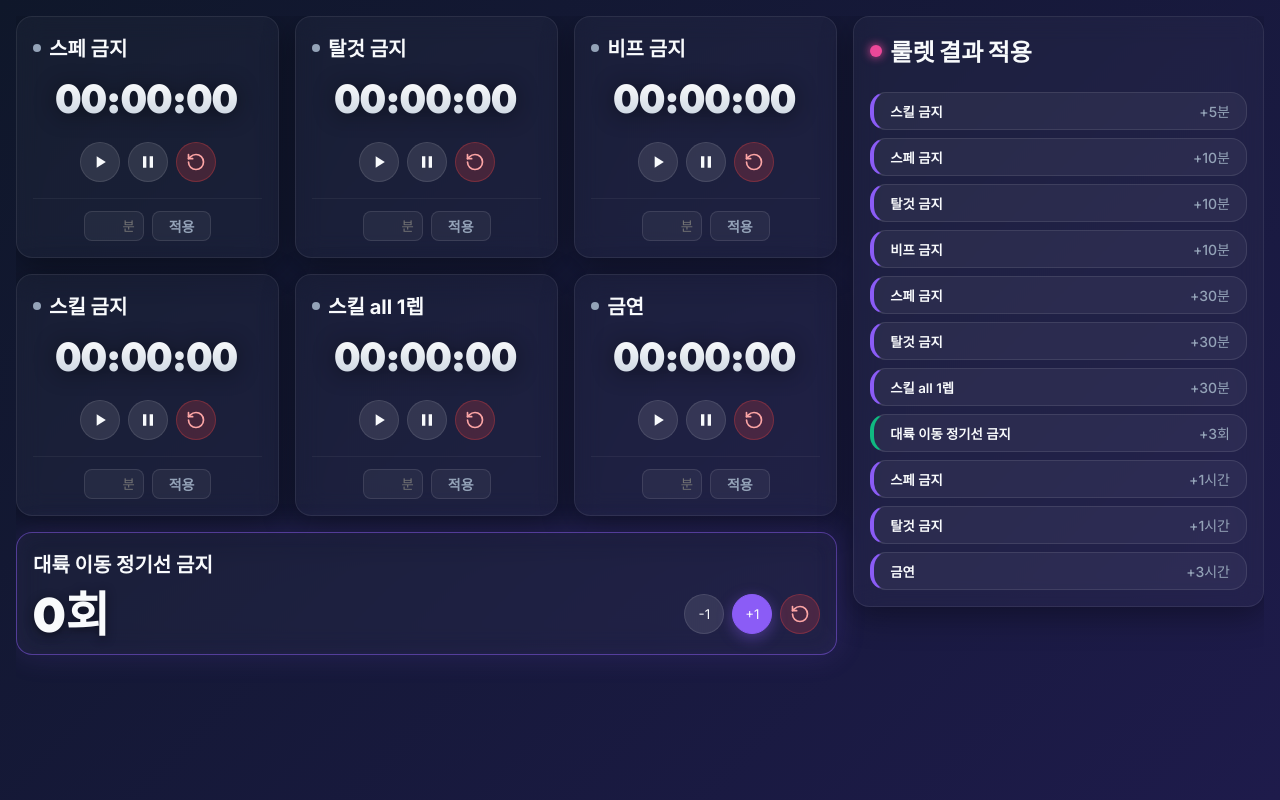
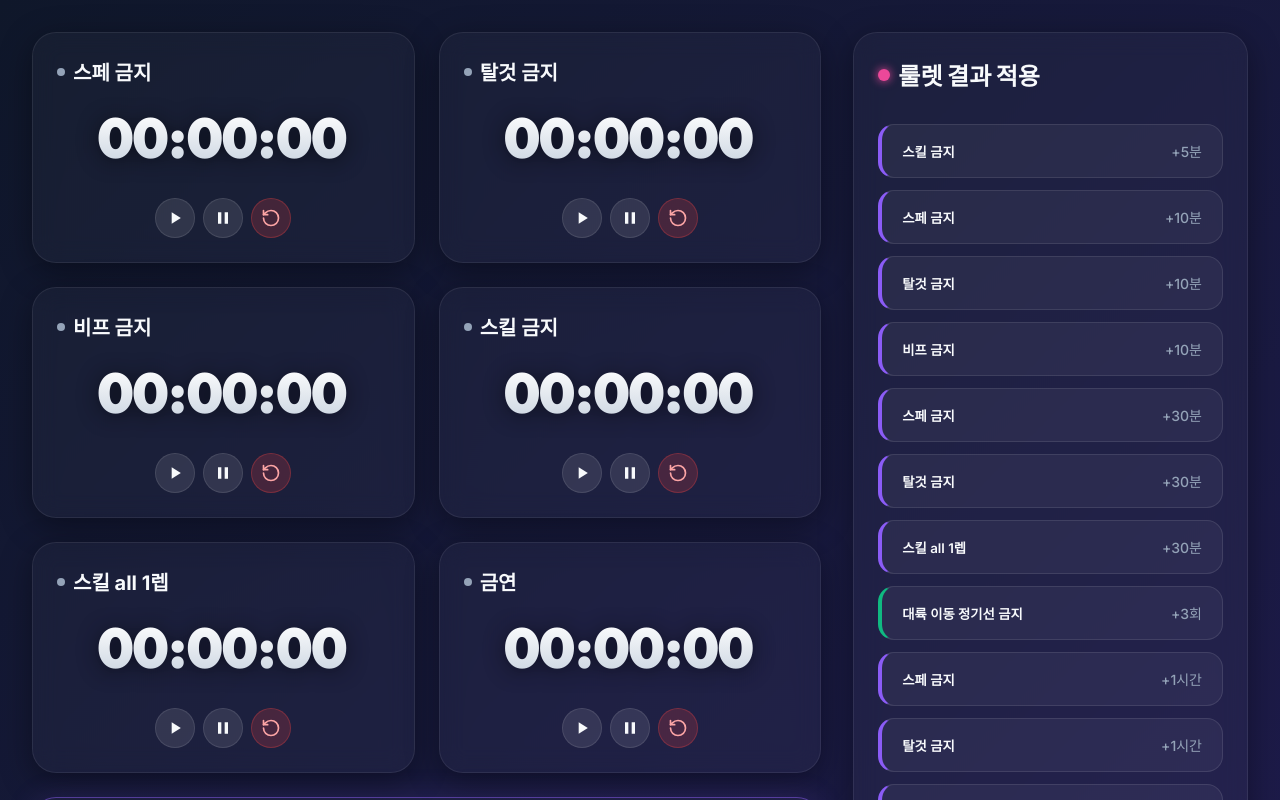
Before and after one commit to cksqls97/roulette, a React (Vite) app: page / in a window 1280 px wide. Shown: the top 800 px of the page. Built offline with nearby package versions, Linux system fonts and the light colour scheme.

Commit message:
feat: inline editing and localstorage

```diff
--- a/src/App.css
+++ b/src/App.css
@@ -1,21 +1,33 @@
 .app-container {
   display: flex;
   flex-direction: column;
-  padding: 1rem;
-  gap: 1rem;
+  padding: 2rem;
+  gap: 2rem;
   max-width: 1600px;
   margin: 0 auto;
   width: 100%;
-  height: 100vh;
-  overflow: hidden;
+}
+
+.app-header {
+  text-align: center;
+  margin-bottom: 1rem;
+}
+
+.app-header h1 {
+  font-size: 3rem;
+  background: linear-gradient(135deg, #c4b5fd 0%, #fbcfe8 100%);
+  background-clip: text;
+  -webkit-background-clip: text;
+  -webkit-text-fill-color: transparent;
+  font-weight: 900;
+  letter-spacing: -0.05em;
+  text-shadow: 0 0 40px rgba(139, 92, 246, 0.3);
 }
 
 .main-content {
   display: grid;
   grid-template-columns: 1fr;
-  gap: 1rem;
-  height: 100%;
-  overflow-y: auto;
+  gap: 2rem;
 }
 
 @media (min-width: 1024px) {
@@ -27,13 +39,13 @@
 .dashboard-section {
   display: flex;
   flex-direction: column;
-  gap: 1rem;
+  gap: 1.5rem;
 }
 
 .timers-grid {
   display: grid;
-  grid-template-columns: repeat(auto-fill, minmax(220px, 1fr));
-  gap: 1rem;
+  grid-template-columns: repeat(auto-fill, minmax(300px, 1fr));
+  gap: 1.5rem;
 }
 
 .roulette-section {
@@ -41,11 +53,11 @@
   border: 1px solid var(--glass-border);
   backdrop-filter: blur(12px);
   -webkit-backdrop-filter: blur(12px);
-  border-radius: 1rem;
-  padding: 1rem;
+  border-radius: 1.5rem;
+  padding: 1.5rem;
   display: flex;
   flex-direction: column;
-  gap: 1rem;
+  gap: 1.5rem;
   height: max-content;
   box-shadow: var(--glass-shadow);
 }
@@ -73,14 +85,14 @@
 .actions-list {
   display: flex;
   flex-direction: column;
-  gap: 0.5rem;
+  gap: 0.75rem;
 }
 
 .action-btn {
   display: flex;
   align-items: center;
   justify-content: space-between;
-  padding: 0.5rem 1rem;
+  padding: 1rem 1.25rem;
   background: rgba(255, 255, 255, 0.05);
   border: 1px solid rgba(255, 255, 255, 0.1);
   border-radius: 1rem;
@@ -141,14 +153,14 @@
   border: 1px solid var(--glass-border);
   backdrop-filter: blur(12px);
   -webkit-backdrop-filter: blur(12px);
-  border-radius: 1rem;
-  padding: 1rem;
+  border-radius: 1.5rem;
+  padding: 1.5rem;
   position: relative;
   transition: all 0.3s ease;
   box-shadow: var(--glass-shadow);
   display: flex;
   flex-direction: column;
-  gap: 0.75rem;
+  gap: 1rem;
 }
 
 .glass-card:hover {
@@ -190,12 +202,12 @@
 }
 
 .time-display {
-  font-size: 2.5rem;
+  font-size: 3.5rem;
   font-weight: 900;
   text-align: center;
   letter-spacing: 2px;
   line-height: 1;
-  margin: 0.25rem 0;
+  margin: 0.5rem 0;
   font-variant-numeric: tabular-nums;
   background: linear-gradient(180deg, #ffffff 0%, #cbd5e1 100%);
   -webkit-background-clip: text;
@@ -270,38 +282,16 @@
 .manual-adjust {
   display: flex;
   justify-content: center;
-  gap: 0.5rem;
-  flex-wrap: nowrap;
+  gap: 0.25rem;
+  flex-wrap: wrap;
   border-top: 1px solid rgba(255,255,255,0.05);
-  padding-top: 0.75rem;
-  margin-top: 0.25rem;
-}
-
-.time-input {
-  background: rgba(255,255,255,0.05);
-  border: 1px solid rgba(255,255,255,0.1);
-  border-radius: 0.5rem;
-  color: var(--text-main);
-  padding: 0.25rem 0.5rem;
-  width: 60px;
-  text-align: right;
-  outline: none;
-  font-family: inherit;
-}
-
-.time-input:focus {
-  border-color: var(--accent-primary);
-}
-
-.time-input::-webkit-outer-spin-button,
-.time-input::-webkit-inner-spin-button {
-  -webkit-appearance: none;
-  margin: 0;
+  padding-top: 1rem;
+  margin-top: 0.5rem;
 }
 
 .adjust-btn {
-  padding: 0.25rem 1rem;
-  font-size: 0.875rem;
+  padding: 0.25rem 0.5rem;
+  font-size: 0.75rem;
   font-weight: 600;
   background: rgba(255,255,255,0.05);
   border: 1px solid rgba(255,255,255,0.1);
@@ -313,3 +303,42 @@
   background: rgba(255,255,255,0.1);
   color: var(--text-main);
 }
+
+.inline-edit-form {
+  display: flex;
+  align-items: center;
+  justify-content: center;
+  gap: 0.25rem;
+}
+
+.inline-time-input {
+  background: rgba(255,255,255,0.05);
+  border: 1px solid rgba(139, 92, 246, 0.5);
+  border-radius: 0.5rem;
+  color: var(--text-main);
+  padding: 0 0.25rem;
+  width: 70px;
+  text-align: center;
+  outline: none;
+  font-family: inherit;
+  font-size: 2.5rem;
+  font-weight: 900;
+  box-shadow: 0 0 15px rgba(139, 92, 246, 0.3);
+}
+
+.inline-time-input:focus {
+  border-color: var(--accent-primary);
+  background: rgba(255,255,255,0.1);
+}
+
+.inline-time-input::-webkit-outer-spin-button,
+.inline-time-input::-webkit-inner-spin-button {
+  -webkit-appearance: none;
+  margin: 0;
+}
+
+.time-separator {
+  font-size: 2.5rem;
+  font-weight: 900;
+  color: var(--text-main);
+}
--- a/src/App.tsx
+++ b/src/App.tsx
@@ -55,8 +55,26 @@ const ResetIcon = () => (
 );
 
 function App() {
-  const [timers, setTimers] = useState<Record<TimerKey, TimerState>>(initialTimers);
-  const [linerBanCount, setLinerBanCount] = useState<number>(0);
+  const [timers, setTimers] = useState<Record<TimerKey, TimerState>>(() => {
+    const saved = localStorage.getItem('broadcastingTimers');
+    return saved ? JSON.parse(saved) : initialTimers;
+  });
+  const [linerBanCount, setLinerBanCount] = useState<number>(() => {
+    const saved = localStorage.getItem('broadcastingCounter');
+    return saved ? JSON.parse(saved) : 0;
+  });
+  const [editingTimerKey, setEditingTimerKey] = useState<TimerKey | null>(null);
+  const [editMinutes, setEditMinutes] = useState<string>('');
+  const [editSeconds, setEditSeconds] = useState<string>('');
+
+  // Save to localStorage whenever state changes
+  useEffect(() => {
+    localStorage.setItem('broadcastingTimers', JSON.stringify(timers));
+  }, [timers]);
+
+  useEffect(() => {
+    localStorage.setItem('broadcastingCounter', JSON.stringify(linerBanCount));
+  }, [linerBanCount]);
 
   // Global Tick
   useEffect(() => {
@@ -133,6 +151,36 @@ function App() {
     }
   };
 
+  const handleTimeClick = (key: TimerKey, currentSeconds: number) => {
+    setEditingTimerKey(key);
+    const m = Math.floor(currentSeconds / 60);
+    const s = currentSeconds % 60;
+    setEditMinutes(m.toString());
+    setEditSeconds(s.toString());
+  };
+
+  const handleTimeSubmit = (e: React.FormEvent, key: TimerKey) => {
+    e.preventDefault();
+    const m = parseInt(editMinutes) || 0;
+    const s = parseInt(editSeconds) || 0;
+    const newTotalSeconds = m * 60 + s;
+
+    setTimers(prev => ({
+      ...prev,
+      [key]: {
+        ...prev[key],
+        timeRemaining: Math.max(0, newTotalSeconds)
+      }
+    }));
+    setEditingTimerKey(null);
+  };
+
+  const handleTimeKeyDown = (e: React.KeyboardEvent) => {
+    if (e.key === 'Escape') {
+      setEditingTimerKey(null);
+    }
+  };
+
   return (
     <div className="app-container">
       <main className="main-content">
@@ -148,7 +196,42 @@ function App() {
                   </h3>
                 </div>
                 <div className="time-display title-font">
-                  {formatTime(state.timeRemaining)}
+                  {editingTimerKey === key ? (
+                    <form
+                      className="inline-edit-form"
+                      onSubmit={(e) => handleTimeSubmit(e, key)}
+                      onKeyDown={(e) => handleTimeKeyDown(e)}
+                    >
+                      <input
+                        type="number"
+                        min="0"
+                        value={editMinutes}
+                        onChange={(e) => setEditMinutes(e.target.value)}
+                        autoFocus
+                        onFocus={(e) => e.target.select()}
+                        className="inline-time-input"
+                      />
+                      <span className="time-separator">:</span>
+                      <input
+                        type="number"
+                        min="0"
+                        max="59"
+                        value={editSeconds}
+                        onChange={(e) => setEditSeconds(e.target.value)}
+                        onFocus={(e) => e.target.select()}
+                        className="inline-time-input"
+                      />
+                      <button type="submit" style={{ display: 'none' }}>저장</button>
+                    </form>
+                  ) : (
+                    <span
+                      onClick={() => handleTimeClick(key, state.timeRemaining)}
+                      style={{ cursor: 'pointer' }}
+                      title="클릭하여 시간 수정"
+                    >
+                      {formatTime(state.timeRemaining)}
+                    </span>
+                  )}
                 </div>
                 <div className="controls-row">
                   <button
@@ -171,16 +254,6 @@ function App() {
                     <ResetIcon />
                   </button>
                 </div>
-                <form className="manual-adjust" onSubmit={(e) => {
-                  e.preventDefault();
-                  const form = new FormData(e.currentTarget);
-                  const mins = Number(form.get('minutes'));
-                  if (mins) updateTimer(key, mins * 60);
-                  e.currentTarget.reset();
-                }}>
-                  <input name="minutes" type="number" placeholder="분" className="time-input" />
-                  <button type="submit" className="adjust-btn">적용</button>
-                </form>
               </div>
             ))}
           </div>
```
